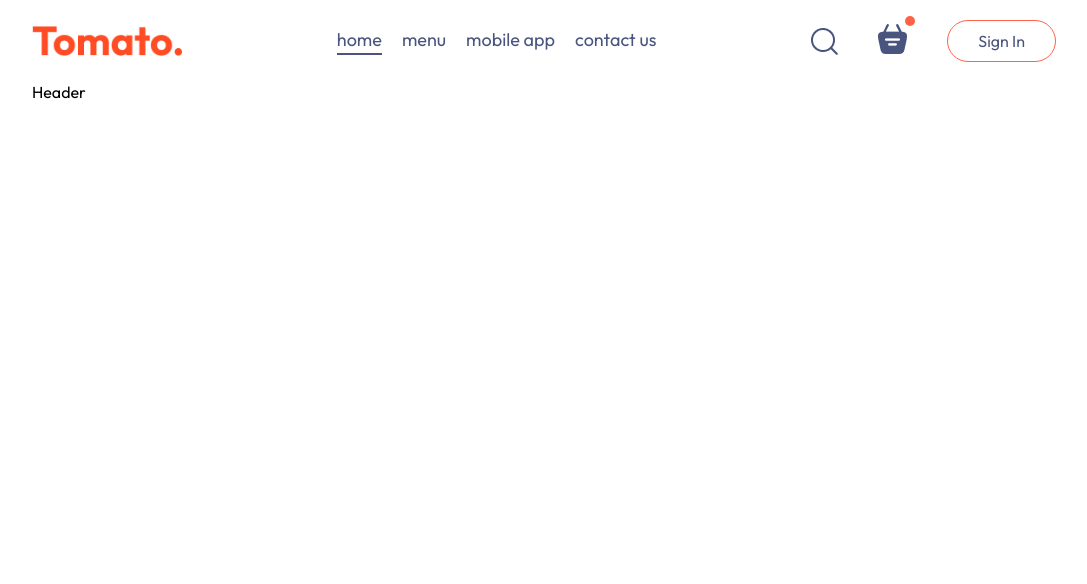
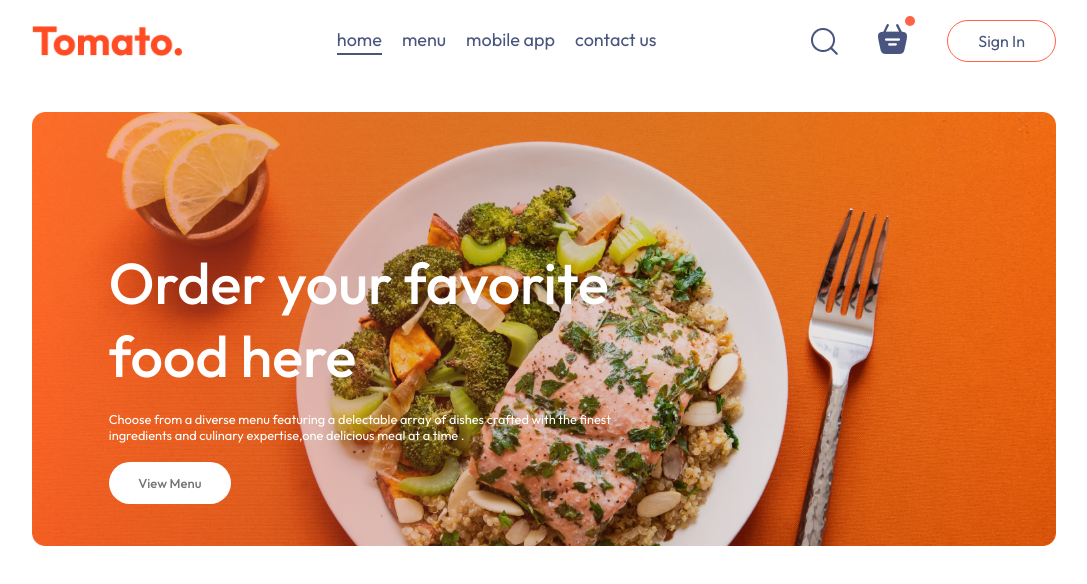
Before and after one commit to amitttt12/food-delivery-frontend, a React (Vite) app: page / in a window 1280 px wide. Shown: the top 584 px of the page, without its empty margins (96-1183 px from the left). Built offline with nearby package versions, Linux system fonts and the light colour scheme.

Commit message:
header component finish

```diff
--- a/src/components/Header/Header.css
+++ b/src/components/Header/Header.css
@@ -0,0 +1,41 @@
+.header {
+  height: 34vw;
+  margin: 30px auto;
+  background: url("/header_img.png") no-repeat;
+  background-size: contain;
+  position: relative;
+}
+
+.headerContents {
+  position: absolute;
+  display: flex;
+  flex-direction: column;
+  align-items: start;
+  gap: 1.5vw;
+  max-width: 50%;
+  bottom: 10%;
+  left: 6vw;
+  animation: fadeIn 3s;
+}
+
+.headerContents h2 {
+  font-weight: 500;
+  color: white;
+  font-size: max(4.5vw, 22px);
+}
+
+.headerContents p {
+  color: white;
+  font-size: 1vw;
+}
+
+.headerContents button {
+  border: none;
+  color: #747474;
+  font-weight: 500;
+  padding: 1vw 2.3vw;
+  background-color: white;
+  font-size: max(1vw, 13px);
+  border-radius: 50px;
+  cursor: pointer;
+}
--- a/src/components/Header/Header.jsx
+++ b/src/components/Header/Header.jsx
@@ -2,7 +2,19 @@ import React from "react";
 import "./Header.css";
 
 const Header = () => {
-  return <div className="header"> Header</div>;
+  return (
+    <div className="header">
+      <div className="headerContents">
+        <h2>Order your favorite food here</h2>
+        <p>
+          Choose from a diverse menu featuring a delectable array of dishes
+          crafted with the finest ingredients and culinary expertise,one
+          delicious meal at a time .
+        </p>
+        <button>View Menu</button>
+      </div>
+    </div>
+  );
 };
 
 export default Header;
--- a/src/index.css
+++ b/src/index.css
@@ -18,3 +18,13 @@ a {
   width: 80%;
   margin: auto;
 }
+
+@keyframes fadeIn {
+  0% {
+    opacity: 0;
+  }
+
+  100% {
+    opacity: 1;
+  }
+}
```
Also changed, not shown: public/header_img.png (added).
